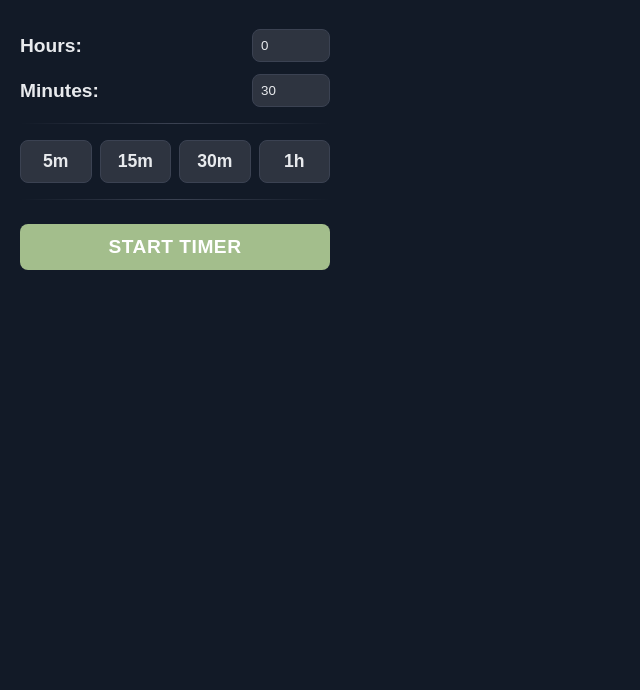
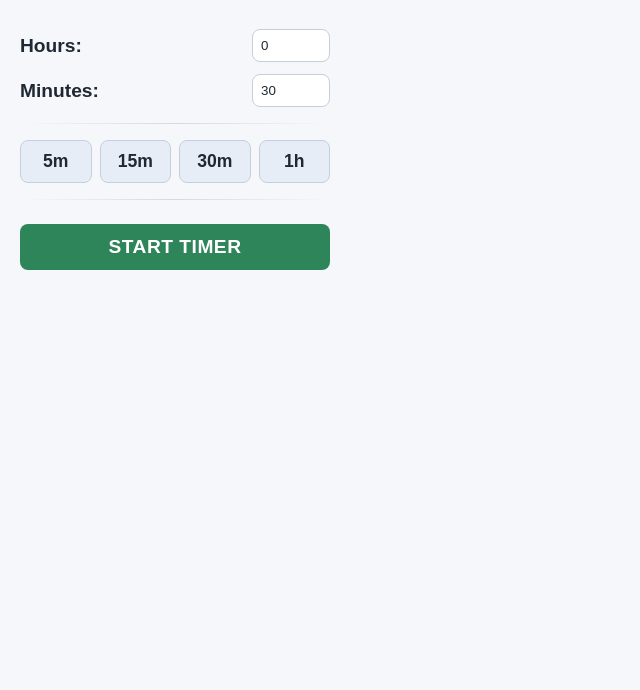
Before and after one commit to loki980/Tab-Countdown-Timer, a website with bundled scripts: page popup/popup.html in a window 1280 px wide. Shown: the part 110-800 px from the top of the page, without its empty margins (0-640 px from the left). Built offline with nearby package versions, Linux system fonts and the light colour scheme; some packages are replaced by stand-ins of ours; no server answers.

Commit message:
Fixed light mode.

```diff
--- a/popup/styles.css
+++ b/popup/styles.css
@@ -1,16 +1,72 @@
+:root {
+    color-scheme: dark light;
+    --bg: #121a27;
+    --text: #e8eaed;
+    --header-bg: #202733;
+    --divider: #3b4252;
+    --input-bg: #2e3440;
+    --input-border: #3b4252;
+    --preset-bg: #2e3440;
+    --preset-border: #3b4252;
+    --preset-hover: #434c5e;
+    --button-text: #ffffff;
+    --button-primary-bg: #a3be8c;
+    --button-primary-hover: #8fa77c;
+    --button-cancel-bg: #bf616a;
+    --button-cancel-hover: #a9474d;
+    --button-pause-bg: #79a7ff;
+    --button-pause-hover: #5c89ff;
+    --button-pause-paused-bg: #e0a458;
+    --button-pause-paused-hover: #cc8d3e;
+    --time-remaining-bg: #2e3440;
+    --time-remaining-warning: #bf616a;
+    --helper-text: #cfd2d6;
+    --radio-disabled: #4c566a;
+    --accent: #79a7ff;
+}
+
+@media (prefers-color-scheme: light) {
+    :root {
+        color-scheme: light dark;
+        --bg: #f5f7fb;
+        --text: #1f2933;
+        --header-bg: #ffffff;
+        --divider: #d2dae6;
+        --input-bg: #ffffff;
+        --input-border: #c5cedb;
+        --preset-bg: #e7edf7;
+        --preset-border: #c5cedb;
+        --preset-hover: #d4def2;
+        --button-text: #ffffff;
+        --button-primary-bg: #2f855a;
+        --button-primary-hover: #276749;
+        --button-cancel-bg: #d64550;
+        --button-cancel-hover: #b7353f;
+        --button-pause-bg: #1a73e8;
+        --button-pause-hover: #155ec2;
+        --button-pause-paused-bg: #f6b16a;
+        --button-pause-paused-hover: #dd923f;
+        --time-remaining-bg: #e7edf7;
+        --time-remaining-warning: #c92a2a;
+        --helper-text: #52606d;
+        --radio-disabled: #95a1b0;
+        --accent: #1a73e8;
+    }
+}
+
 body {
     width: 350px;
     margin: 0;
     padding: 0;
     font-family: Arial, sans-serif;
-    background-color: #121a27;
-    color: #e8eaed;
+    background-color: var(--bg);
+    color: var(--text);
 }
 
 .top-bar {
-    background-color: #202733;
+    background-color: var(--header-bg);
     padding: 16px;
-    border-bottom: 1px solid #3B4252;
+    border-bottom: 1px solid var(--divider);
 }
 
 .content {
@@ -19,7 +75,7 @@ body {
 
 h2 {
     text-align: center;
-    color: #e8eaed;
+    color: var(--text);
     margin: 0;
     font-size: 2em;
     font-weight: 800;
@@ -36,7 +92,7 @@ h2 {
 
 .input-group label {
     margin-right: 12px;
-    color: #e8eaed;
+    color: var(--text);
     font-size: 1.2em;
     font-weight: 600;
 }
@@ -44,10 +100,10 @@ h2 {
 .input-group input {
     width: 60px;
     padding: 8px;
-    border: 1px solid #3B4252;
+    border: 1px solid var(--input-border);
     border-radius: 8px;
-    background-color: #2E3440;
-    color: #e8eaed;
+    background-color: var(--input-bg);
+    color: var(--text);
 }
 
 .preset-buttons {
@@ -59,10 +115,10 @@ h2 {
 
 .preset-btn {
     padding: 10px 16px;
-    border: 1px solid #3B4252;
+    border: 1px solid var(--preset-border);
     border-radius: 8px;
-    background: #2E3440;
-    color: #e8eaed;
+    background: var(--preset-bg);
+    color: var(--text);
     cursor: pointer;
     font-size: 1.1em;
     font-weight: bold;
@@ -71,15 +127,15 @@ h2 {
 }
 
 .preset-btn:hover {
-    background: #434C5E;
+    background: var(--preset-hover);
 }
 
 .button {
     width: 100%;
     padding: 12px;
-    margin: 12px 0;
-    background-color: #A3BE8C;
-    color: white;
+    margin: 8px 0;
+    background-color: var(--button-primary-bg);
+    color: var(--button-text);
     border: none;
     border-radius: 8px;
     cursor: pointer;
@@ -91,35 +147,39 @@ h2 {
 }
 
 .button:hover {
-    background-color: #8FA77C;
+    background-color: var(--button-primary-hover);
+}
+
+#startbutton {
+    background-color: var(--button-primary-bg);
+}
+
+#startbutton:hover {
+    background-color: var(--button-primary-hover);
 }
 
 #cancelbutton {
-    background-color: #BF616A;
+    background-color: var(--button-cancel-bg);
 }
 
 #cancelbutton:hover {
-    background-color: #A9474D;
+    background-color: var(--button-cancel-hover);
 }
 
 #pausebutton {
-    background-color: #79A7FF;
+    background-color: var(--button-pause-bg);
 }
 
 #pausebutton:hover {
-    background-color: #5C89FF;
-}
-
-#startbutton {
-    background-color: #A3BE8C;
-}
-
-#startbutton:hover {
-    background-color: #8FA77C;
+    background-color: var(--button-pause-hover);
 }
 
 #pausebutton.paused {
-    background-color: #79A7FF;
+    background-color: var(--button-pause-paused-bg);
+}
+
+#pausebutton.paused:hover {
+    background-color: var(--button-pause-paused-hover);
 }
 
 #timeRemaining {
@@ -131,9 +191,9 @@ h2 {
     margin: 12px 0 8px;
     padding: 12px 8px;
     border-radius: 8px;
-    background-color: #2E3440;
-    color: #e8eaed;
-    box-shadow: 0 2px 8px rgba(0,0,0,0.2);
+    background-color: var(--time-remaining-bg);
+    color: var(--text);
+    box-shadow: 0 2px 8px rgba(0, 0, 0, 0.2);
     letter-spacing: 0.3px;
     box-sizing: border-box;
     word-wrap: break-word;
@@ -141,7 +201,7 @@ h2 {
 }
 
 #timeRemaining.warning {
-    color: #BF616A;
+    color: var(--time-remaining-warning);
     animation: pulse 1s infinite;
 }
 
@@ -163,9 +223,9 @@ h2 {
 .action-options {
     margin: 12px 0;
     padding: 12px 16px;
-    border: 1px solid #3B4252;
+    border: 1px solid var(--divider);
     border-radius: 8px;
-    background: #2E3440;
+    background: var(--preset-bg);
     width: 100%;
     box-sizing: border-box;
 }
@@ -174,7 +234,7 @@ h2 {
     margin: 0 0 12px 0;
     padding: 0;
     font-weight: 600;
-    color: #e8eaed;
+    color: var(--text);
 }
 
 .radio-group {
@@ -189,21 +249,21 @@ h2 {
 
 .radio-group input[type="radio"] {
     margin-right: 8px;
-    accent-color: #79A7FF;
+    accent-color: var(--accent);
 }
 
 .radio-group label {
-    color: #e8eaed;
+    color: var(--text);
 }
 
 .radio-group input[type="radio"]:disabled + label {
-    color: #4C566A;
+    color: var(--radio-disabled);
     cursor: not-allowed;
 }
 
 .section-divider {
     height: 1px;
-    background: linear-gradient(to right, transparent, #3B4252, transparent);
+    background: linear-gradient(to right, transparent, var(--divider), transparent);
     margin: 16px 0;
 }
 
@@ -218,32 +278,18 @@ h2 {
     margin: 0;
 }
 
-.button {
-    margin: 8px 0;
-}
-
-/* Disabled state for primary/secondary actions */
 .button:disabled {
     opacity: 0.5;
     cursor: not-allowed;
 }
 
-/* Distinct visual state when paused */
-#pausebutton.paused {
-    background-color: #E0A458;
-}
-#pausebutton.paused:hover {
-    background-color: #CC8D3E;
-}
-
-/* Helper caption (for action summary and ETA) */
 .helper-caption {
     margin: 4px 0 0 0;
-    color: #cfd2d6;
+    color: var(--helper-text);
     font-size: 0.9em;
     text-align: center;
 }
-/* Tighten bottom spacing for ETA line */
+
 #eta {
     margin-bottom: 0;
 }
```
